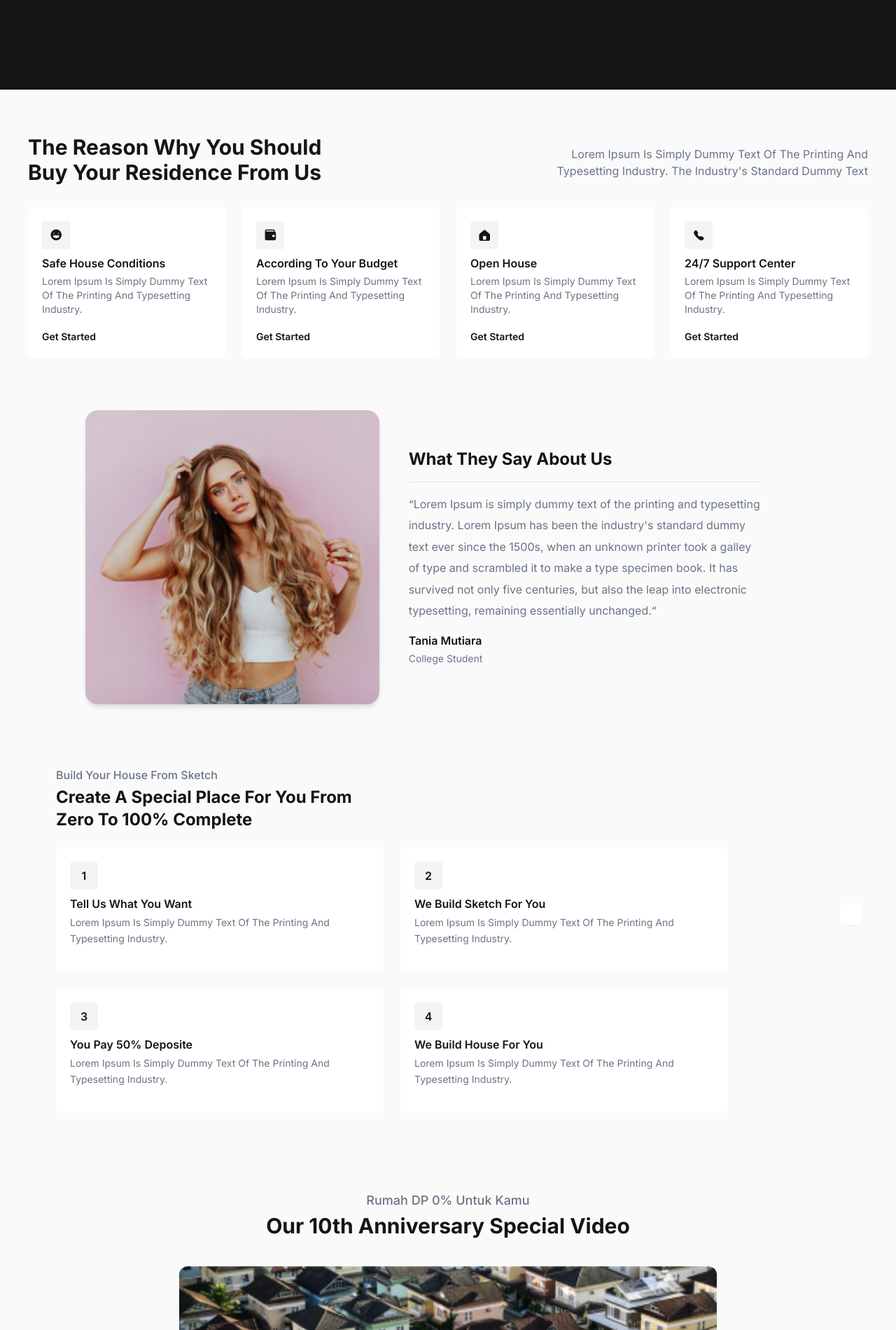
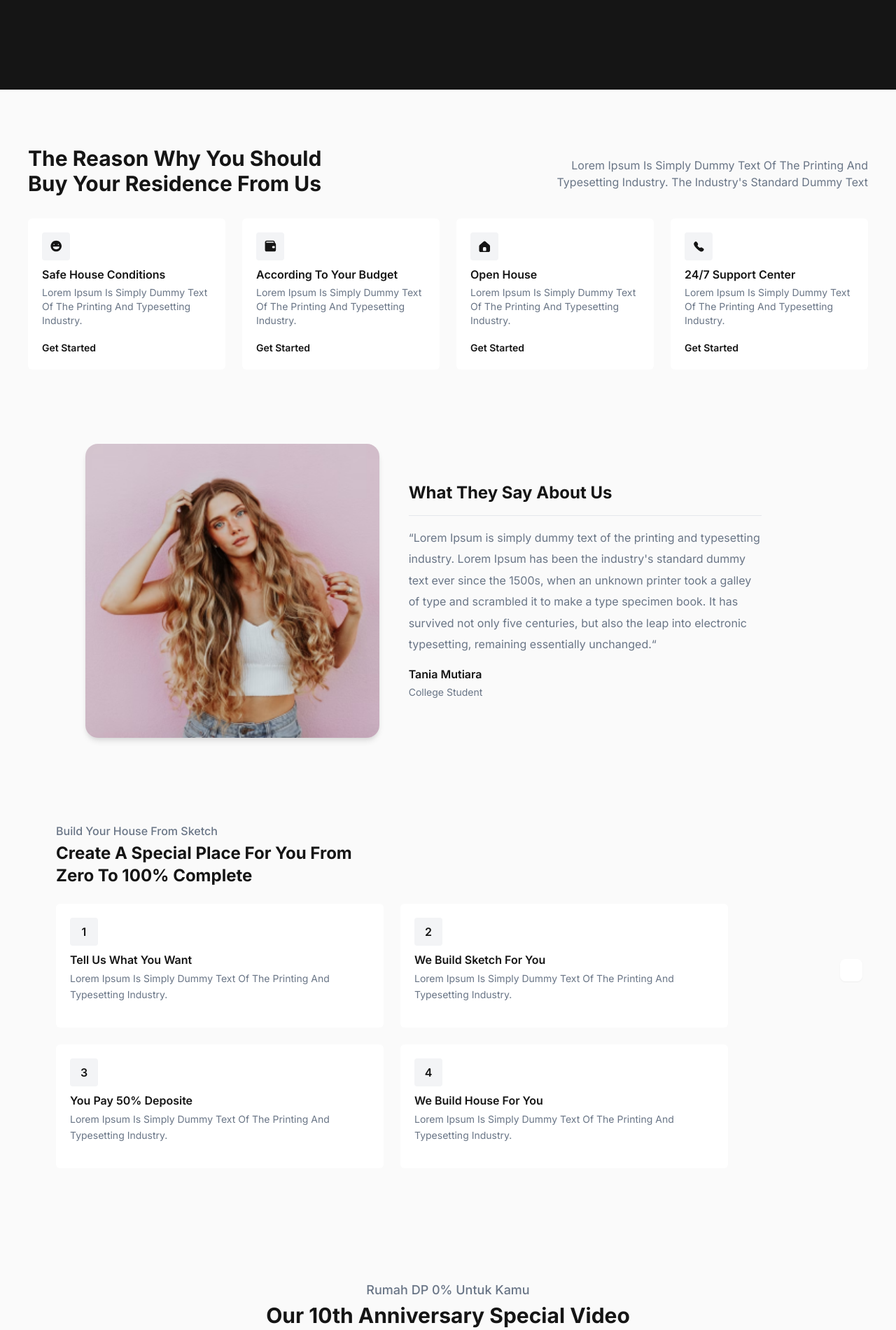
Before and after one commit to msuryaditriputraR/rentind-project, a website: page index.html in a window 1280 px wide. Shown: the part 1760-3660 px from the top of the page at 70% size. Drawn offline with nearby package versions, Linux system fonts and the light colour scheme.

Commit message:
fix: padding sections

```diff
--- a/index.html
+++ b/index.html
@@ -285,7 +285,7 @@
         </section>
 
         <!-- Services -->
-        <section class="py-8 px-5 lg:px-10 lg:py-16">
+        <section class="py-8 px-5 lg:px-10 lg:py-20">
             <div class="lg:flex lg:items-center lg:justify-between mb-6">
                 <h2 class="text-xl font-bold capitalize mb-2 lg:text-3xl">the reason why you should <br> buy your
                     residence from us
@@ -365,7 +365,7 @@
         </section>
 
         <!-- Testi -->
-        <section class="px-5 py-8 sm:text-center lg:px-20 lg:py-16">
+        <section class="px-5 py-8 sm:text-center lg:p-20">
             <div class="lg:flex lg:justify-center lg:items-center lg:gap-x-28 lg:text-left">
                 <div class="text-center">
                     <img src="assets/img/testi/tania mutiara.png" alt="tania mutiara"
@@ -402,7 +402,7 @@
         </section>
 
         <!-- Steps -->
-        <section class="py-8 px-5 lg:p-20">
+        <section class="py-8 px-5 lg:px-20 lg:py-24">
             <div class="lg:flex lg:justify-between lg:items-center lg:gap-x-40">
                 <div>
                     <p class="text-sm font-medium text-blue-core capitalize mb-1 lg:text-base">build your house from
@@ -492,7 +492,7 @@
         </section>
 
         <!-- VIDEO -->
-        <section class="py-8 px-5 text-center">
+        <section class="py-8 px-5 text-center lg:py-16">
             <div>
                 <p class="text-sm font-medium text-blue-core capitalize mb-1 lg:text-lg">Rumah DP 0% untuk kamu</p>
                 <h2 class="text-xl font-bold capitalize mb-10 lg:text-3xl">our 10th anniversary <br class="lg:hidden">
```
Also changed, not shown: assets/css/style.css.
